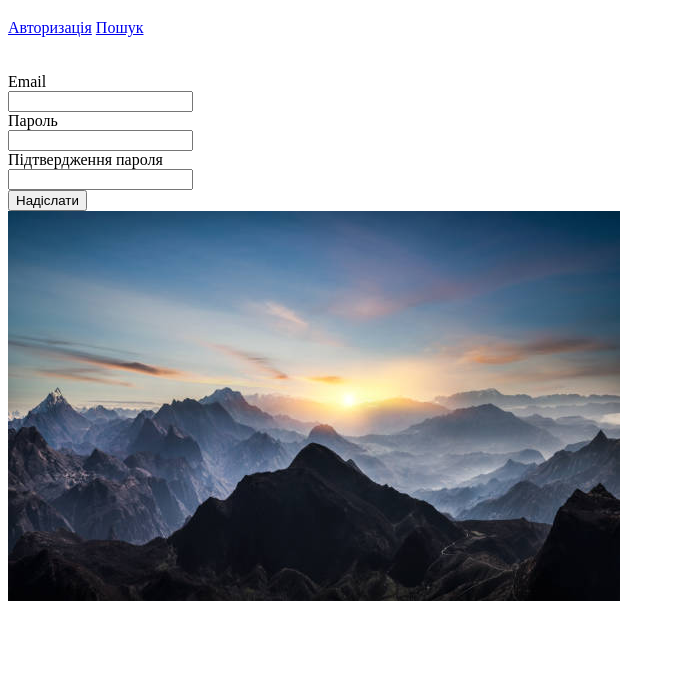
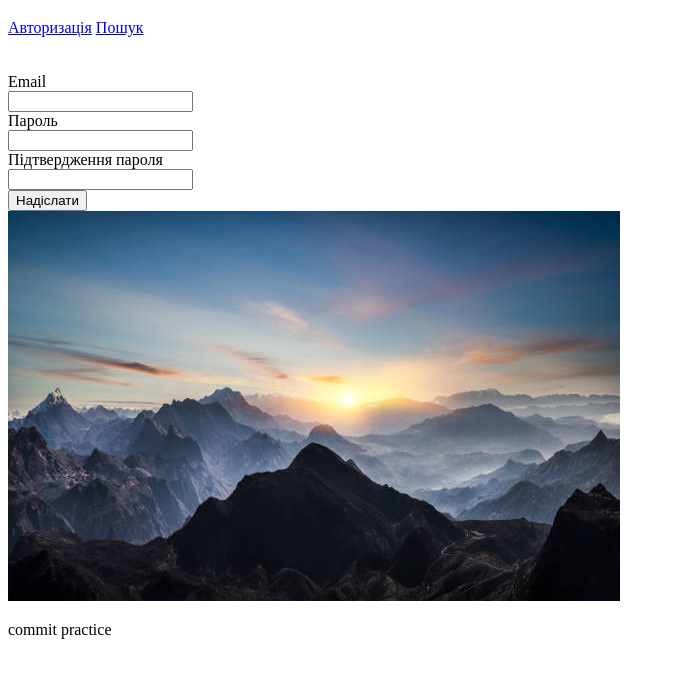
Before and after one commit to khomayana/fivelesson, a plain HTML site: page index.html in a window 1280 px wide. Shown: the part 61-738 px from the top of the page, without its empty margins (0-675 px from the left). Drawn offline with Linux system fonts and the light colour scheme.

Commit message:
third commit

```diff
--- a/index.html
+++ b/index.html
@@ -24,6 +24,7 @@
         <input type="submit" value="Надіслати">
     </form>
     <img src="pictures/mountains.jpg" alt="mountains">
+    <p>commit practice</p>
 </body>
 
 </html>
```
